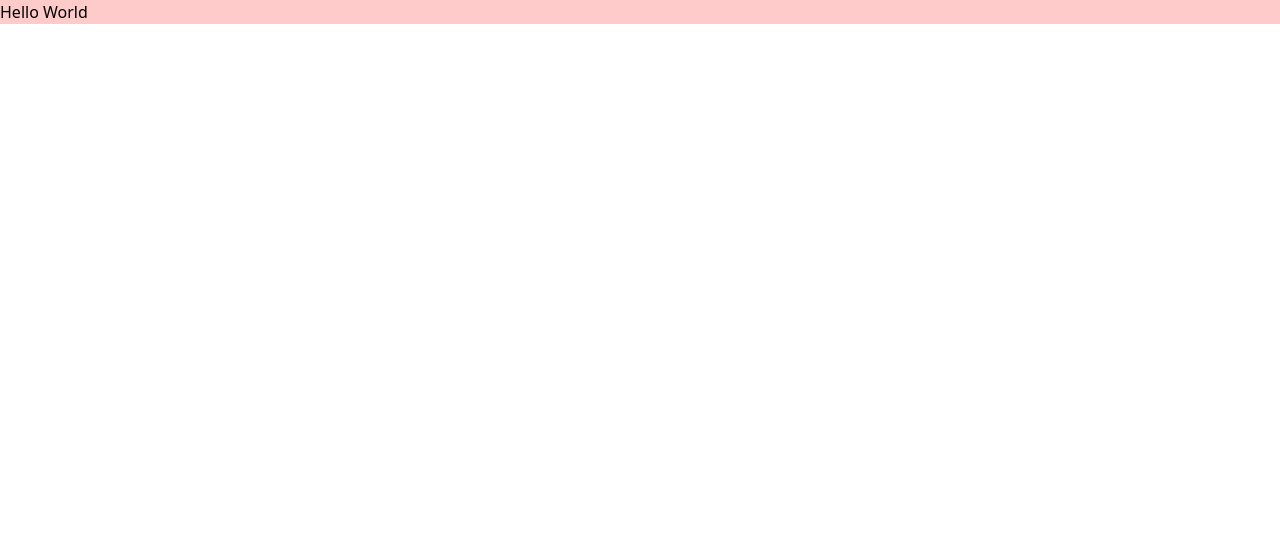
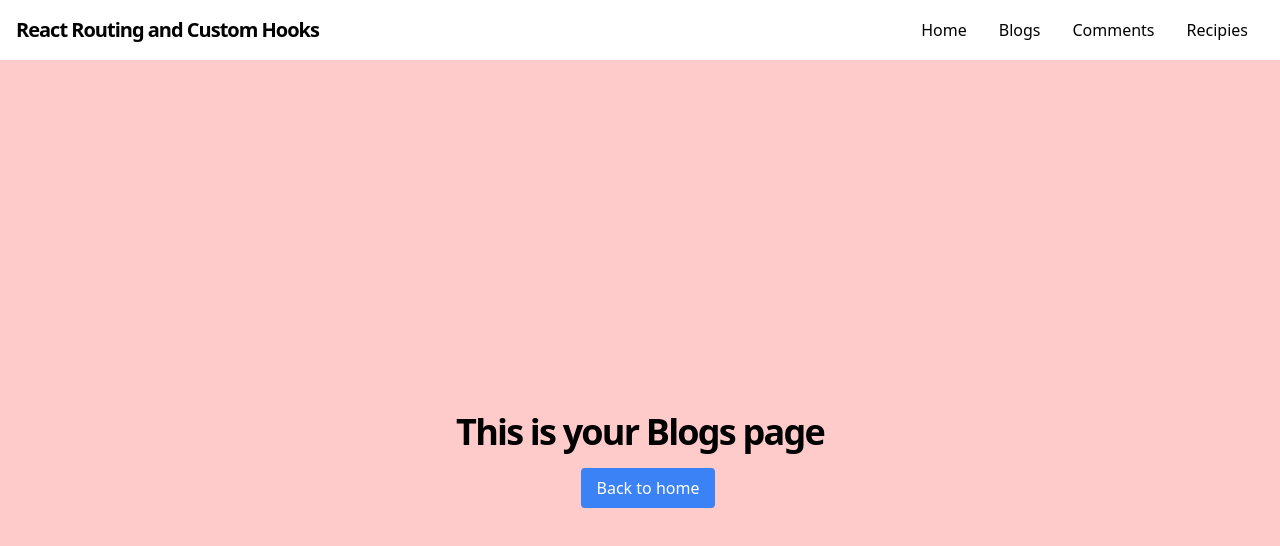
Before and after one commit to cvm1912/React-starter, a React (Create React App) app: page /blogs in a window 1280 px wide. Shown: the top 546 px of the page. Built offline with nearby package versions, Linux system fonts and the light colour scheme.

Commit message:
added: react-routers

```diff
--- a/package.json
+++ b/package.json
@@ -9,6 +9,7 @@
     "@testing-library/user-event": "^13.5.0",
     "react": "^19.3.0",
     "react-dom": "^19.3.0",
+    "react-router-dom": "^7.18.4",
     "react-scripts": "5.0.1",
     "web-vitals": "^2.1.4"
   },
--- a/src/App.js
+++ b/src/App.js
@@ -1,9 +1,28 @@
 import React from "react";
+import { Link, Route, Routes } from "react-router-dom";
+import Home from "./pages/Home";
+import Blogs from "./pages/Blogs";
+import Comments from "./pages/Comments";
+import Recipies from "./pages/Recipies";
 
 function App() {
   return (
     <div className="App">
-      <h1 className="bg-red-200">Hello World</h1>
+      <nav className="bg-white text-black p-4 flex justify-between items-center">
+        <h1 className="text-xl font-bold tracking-tighter">React Routing and Custom Hooks</h1>
+        <div>
+          <Link to="/" className="px-4 py-2 rounded hover:bg-gray-200">Home</Link>
+          <Link to="/blogs" className="px-4 py-2 rounded hover:bg-gray-200">Blogs</Link>
+          <Link to="/comments" className="px-4 py-2 rounded hover:bg-gray-200">Comments</Link>
+          <Link to="/recipies" className="px-4 py-2 rounded hover:bg-gray-200">Recipies</Link>
+        </div>
+      </nav>
+      <Routes>
+        <Route path="/" element={<Home/>} />
+        <Route path="/blogs" element={<Blogs/>} />
+        <Route path="/comments" element={<Comments/>} />
+        <Route path="/recipies" element={<Recipies/>} />
+      </Routes>
     </div>
   );
 }
--- a/src/index.js
+++ b/src/index.js
@@ -2,10 +2,11 @@ import React from 'react';
 import ReactDOM from 'react-dom/client';
 import App from './App';
 import './index.css';
+import { BrowserRouter } from 'react-router-dom';
 
 const root = ReactDOM.createRoot(document.getElementById('root'));
 root.render(
-  <React.StrictMode>
+  <BrowserRouter>
     <App />
-  </React.StrictMode>
+  </BrowserRouter>
 );
--- /dev/null
+++ b/src/pages/Blogs/index.js
@@ -0,0 +1,18 @@
+import React from "react";
+import { useNavigate } from "react-router-dom";
+
+function Blogs() {
+    const navigate = useNavigate();
+    return (
+        <div className="bg-red-200 h-screen">
+            <div className="flex justify-center items-center h-full flex-col gap-4">
+                <h1 className="text-4xl font-bold tracking-tighter">This is your Blogs page</h1>
+                <button
+                onClick={()=>navigate('/')}
+                className="bg-blue-500 text-white px-4 py-2 rounded ml-4">Back to home</button>
+            </div>
+        </div>
+     );
+}
+
+export default Blogs;
--- /dev/null
+++ b/src/pages/Comments/index.js
@@ -0,0 +1,16 @@
+import React from "react";
+
+function Comments() {
+    return (
+         <div className="bg-yellow-200 h-screen">
+            <div className="flex justify-center items-center h-full flex-col gap-4">
+                 <h1 className="text-4xl font-bold tracking-tighter">This is your Comments page</h1>
+                 <button className="bg-blue-500 text-white px-4 py-2 rounded ml-4">Back to home</button>
+            </div>
+
+
+        </div>
+     );
+}
+
+export default Comments;
--- /dev/null
+++ b/src/pages/Home/index.js
@@ -0,0 +1,14 @@
+import React from "react";
+
+function Home() {
+    return (
+        <div className="bg-green-200 h-screen">
+            <div className="flex justify-center items-center h-full flex-col gap-4">
+                <h1 className="text-4xl font-bold tracking-tighter">This is your Home page</h1>
+
+            </div>
+        </div>
+     );
+}
+
+export default Home;
--- /dev/null
+++ b/src/pages/Recipies/index.js
@@ -0,0 +1,17 @@
+import React from "react";
+import { useNavigate } from "react-router-dom";
+function Recipies() {
+    const navigate = useNavigate();
+    return (
+        <div className="bg-blue-200 h-screen">
+            <div className="flex justify-center items-center h-full flex-col gap-4">
+                <h1 className="text-4xl font-bold tracking-tighter">This is your Recipies page</h1>
+                <button
+                onClick={()=>navigate('/')}
+                className="bg-blue-500 text-white px-4 py-2 rounded ml-4">Back to home</button>
+            </div>
+        </div>
+     );
+}
+
+export default Recipies;
```
Also changed, not shown: 1 other file (tests, documents, lock files or other folders).
